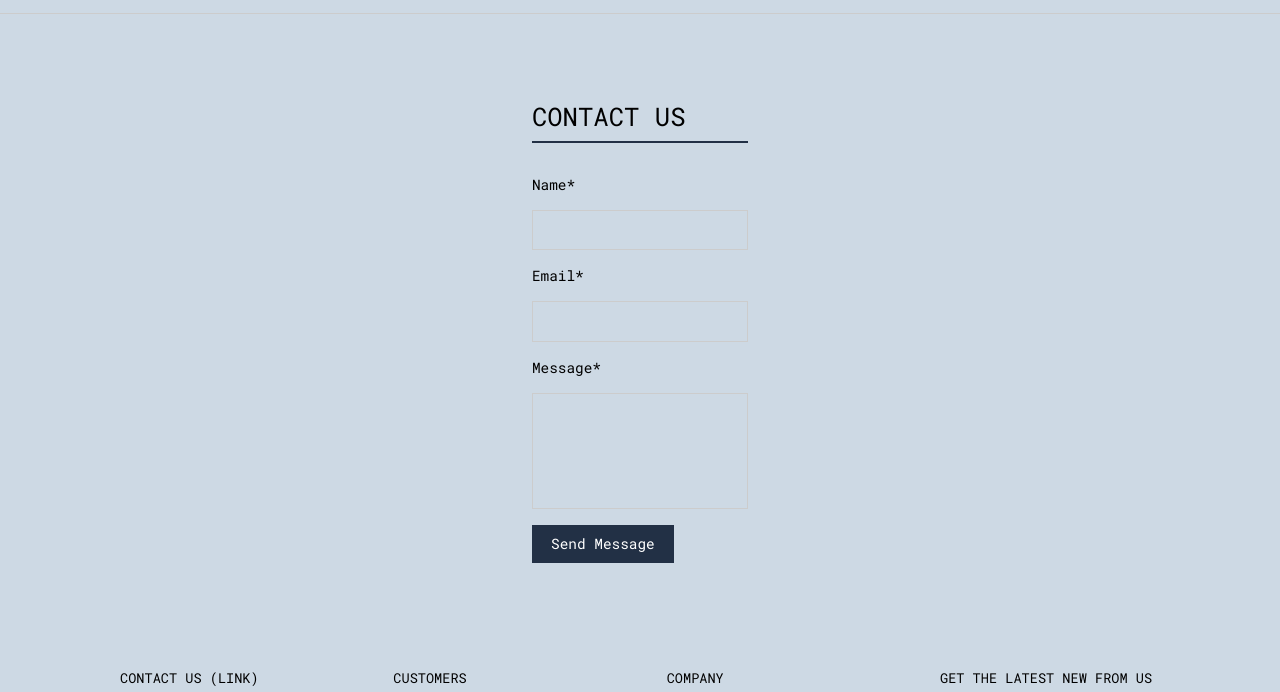
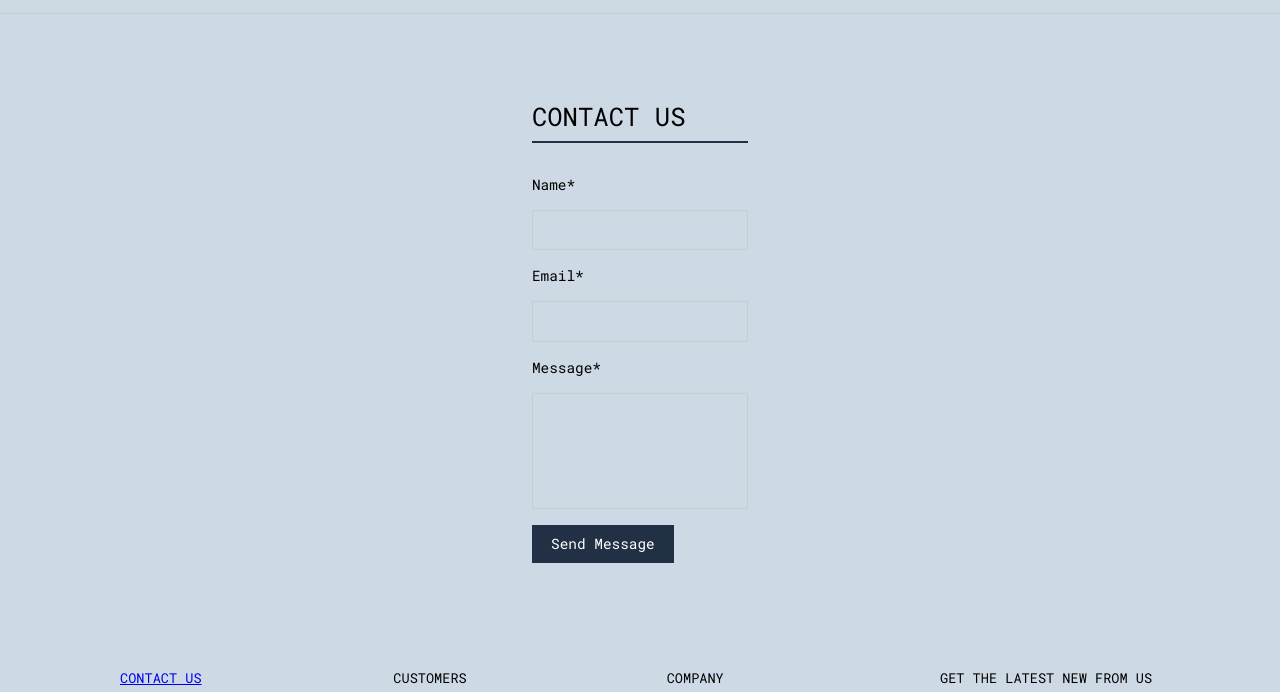
Before and after one commit to Hampeeeeeee/Agil-Projektledning, a website: page src/contact.html in a window 1280 px wide. Shown: the part 86-778 px from the top of the page. Drawn offline with nearby package versions, Linux system fonts and the light colour scheme.

Commit message:
ContactLINK

```diff
--- a/src/contact.html
+++ b/src/contact.html
@@ -104,7 +104,7 @@
   <footer class="site-footer">
     <div class="footer-columns">
       <div class="footer-col">
-        <h4>Contact Us <span class="light">(link)</span></h4>
+        <h4><a href="contact.html" class="light">Contact Us</a></h4>
         <p>+1 (844) 326-6000</p>
         <p>Email Us</p>
         <p>Mon–Fri 9am–3pm PT</p>
```
